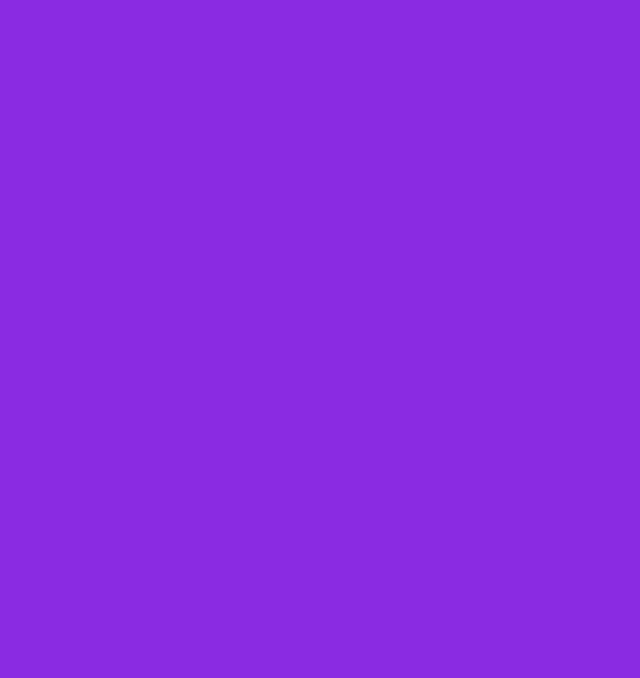
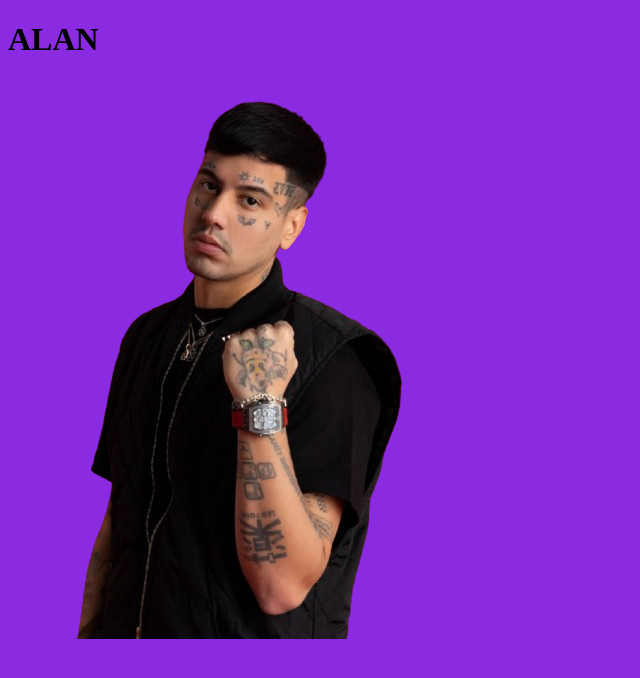
Before and after one commit to alandiaz24/PORTAFOLIO, a plain HTML site: page index.html in a window 1280 px wide. Shown: the whole page, without its empty margins (0-640 px from the left). Drawn offline with Linux system fonts and the light colour scheme.

Commit message:
agregué una imagen

```diff
--- a/index.html
+++ b/index.html
@@ -7,6 +7,7 @@
     <link rel="stylesheet" href="style.css">
 </head>
 <body>
-
+    <h1>ALAN</h1>
+    <img src="IMG/duko.png" alt="">
 </body>
 </html>
```
Also changed, not shown: IMG/duko.png (added).
